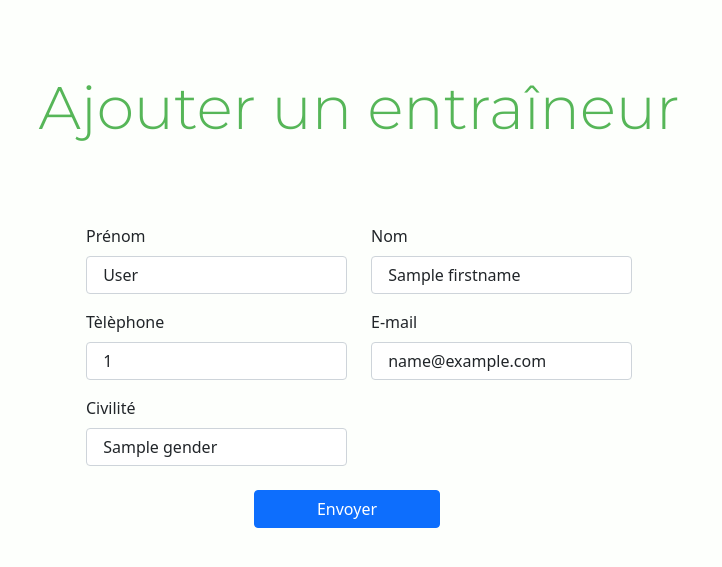
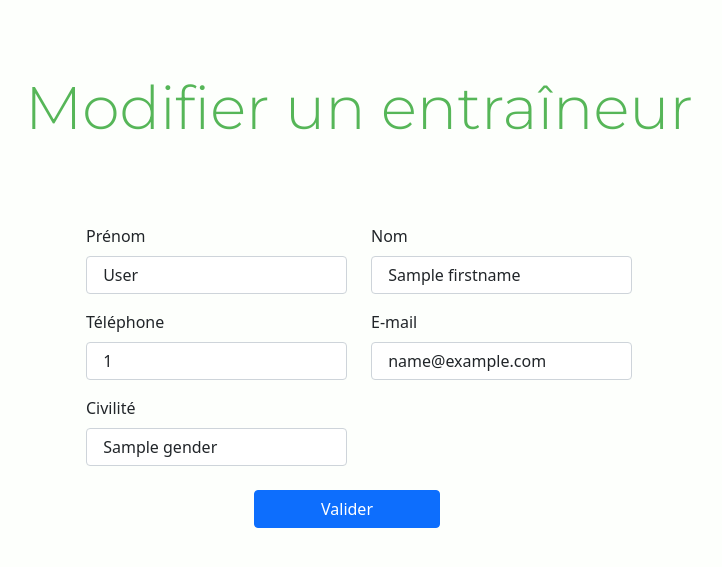
Before and after one commit to WildCodeSchool/orleans-202109-php-projet-rocs, a PHP site: template src/View/admin/adminUpdateTrainer.html.twig in a window 1280 px wide. Shown: the part 68-635 px from the top of the page, without its empty margins (281-1003 px from the left). Run offline with PHP 8.4, Linux system fonts and the light colour scheme; the template is opened without the code that fills it: most values are stand-ins (such as "Sample title", 1, 10 or a date in 2020); some libraries are stand-ins or nearby versions.

Commit message:
update-trainer

```diff
--- a/src/Model/TrainerManager.php
+++ b/src/Model/TrainerManager.php
@@ -7,8 +7,9 @@ class TrainerManager extends AbstractManager
     public const TABLE = 'trainer';
     public function update(array $trainer): bool
     {
-        $statement = $this->pdo->prepare("UPDATE " . self::TABLE . " SET `firstname` = :firstname . `lastname` = :lastname . `phoneNumber` = :phoneNumber .
-        `email` = :email .`gender` = :gender WHERE id=:id");
+        $statement = $this->pdo->prepare("UPDATE " . self::TABLE .
+            " SET `firstname` = :firstname , `lastname` = :lastname ,
+            `phoneNumber` = :phoneNumber , `email` = :email ,`gender` = :gender WHERE id=:id");
         $statement->bindValue('id', $trainer['id'], \PDO::PARAM_INT);
         $statement->bindValue('firstname', $trainer['firstname'], \PDO::PARAM_STR);
         $statement->bindValue('lastname', $trainer['lastname'], \PDO::PARAM_STR);
--- a/src/View/admin/adminUpdateTrainer.html.twig
+++ b/src/View/admin/adminUpdateTrainer.html.twig
@@ -6,7 +6,7 @@
 {% block content %}
 	<div class="container">
 		<div class="row">
-			<h1 class="text-center my-5">Ajouter un entraîneur</h1>
+			<h1 class="text-center my-5">Modifier un entraîneur</h1>
 		</div>
 		{% if errors is not empty %}
 			<div class="alert alert-danger p-0 ps-4 col-6 offset-3">
@@ -29,8 +29,8 @@
 				</div>
 				<div class="row">
 					<div class="mb-3 col-3 offset-3">
-						<label for="phoneNumber" class="form-label">Tèlèphone</label>
-						<input type="tel" name="phoneNumber" id="phoneNumber" class="form-control" placeholder="Tèlèphone" value=" {{ trainer.phoneNumber }} ">
+						<label for="phoneNumber" class="form-label">Téléphone</label>
+						<input type="tel" name="phoneNumber" id="phoneNumber" class="form-control" placeholder="Téléphone" value=" {{ trainer.phoneNumber }} ">
 					</div>
 					<div class="mb-3 col-3 ">
 						<label for="email" class="form-label">E-mail</label>
@@ -43,7 +43,7 @@
 						<input type="list" name="gender" id="gender" class="form-control" placeholder="Civilité" value=" {{ trainer.gender }} ">
 					</div>
 					<div class="row">
-						<button type="submit" class="btn btn-primary btnAddTrainer offset-5 col-2 mt-2">Envoyer</button>
+						<button type="submit" class="btn btn-primary btnAddTrainer offset-5 col-2 mt-2">Valider</button>
 					</div>
 				</form>
 			</div>
```
Also changed, not shown: src/Controller/AdminTrainerController.php (+10 -1 lines).
